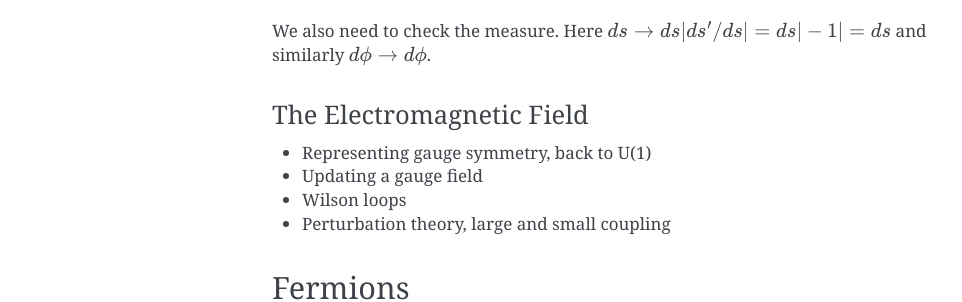
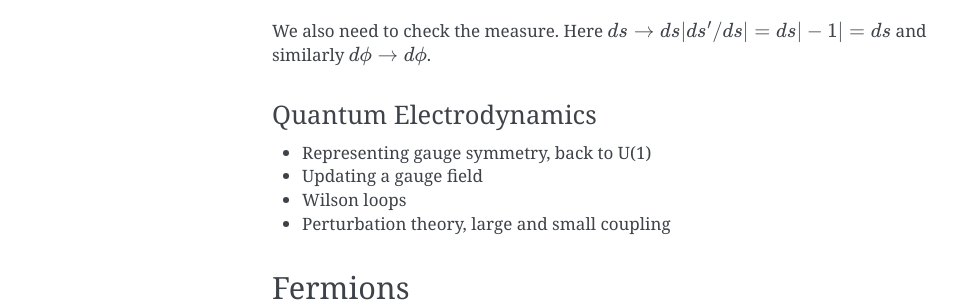
Before and after one commit to rantahar/Lattice-Field-Theory, a Sphinx documentation site: the page built from source/index.rst, in a window 1280 px wide and 900 px high, scrolled down 35481 px. Shown: the part 163-465 px from the top of the window, without its empty margins (148-1110 px from the left). Built offline with Sphinx 7.4.7, drawn with Linux system fonts in a browser that asks for light colours; pages that are not in the unit, such as notebooks, are missing from menus.

Commit message:
Change the title of the next section

```diff
--- a/source/index.rst
+++ b/source/index.rst
@@ -1773,7 +1773,7 @@ We also need to check the measure. Here :math:`ds \to ds |ds'/ds| = ds |-1| = ds
 :math:`d\phi \to d\phi`.
 
 
-The Electromagnetic Field
+Quantum Electrodynamics
 --------------------------
 
 
```
